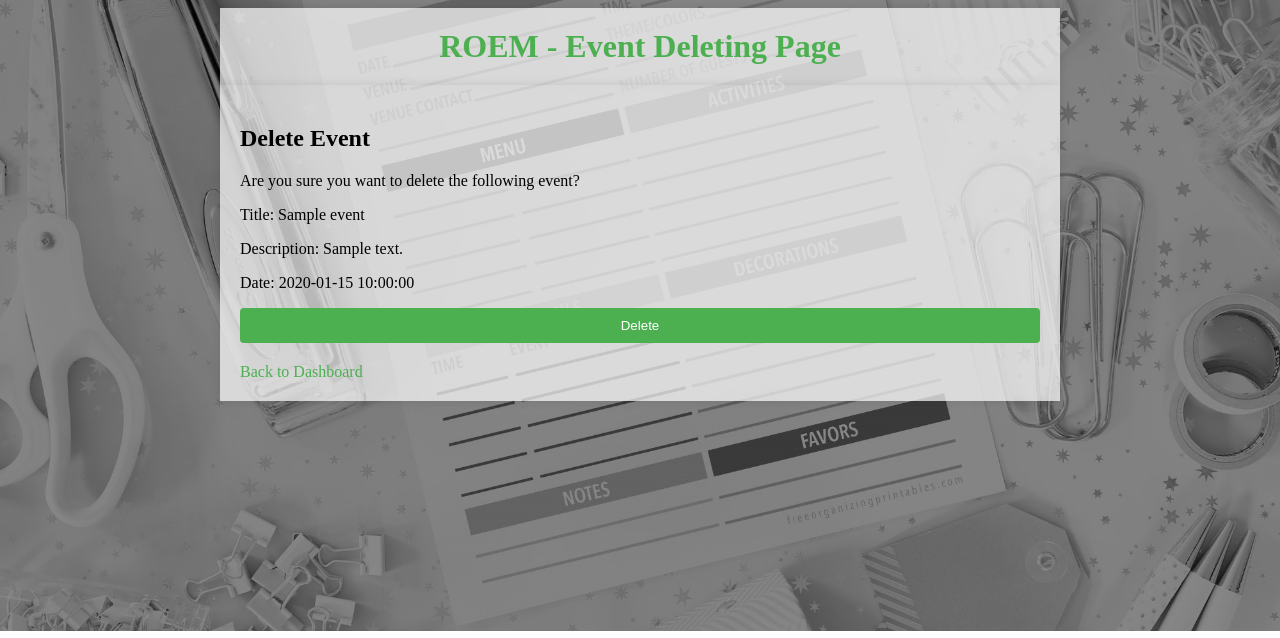
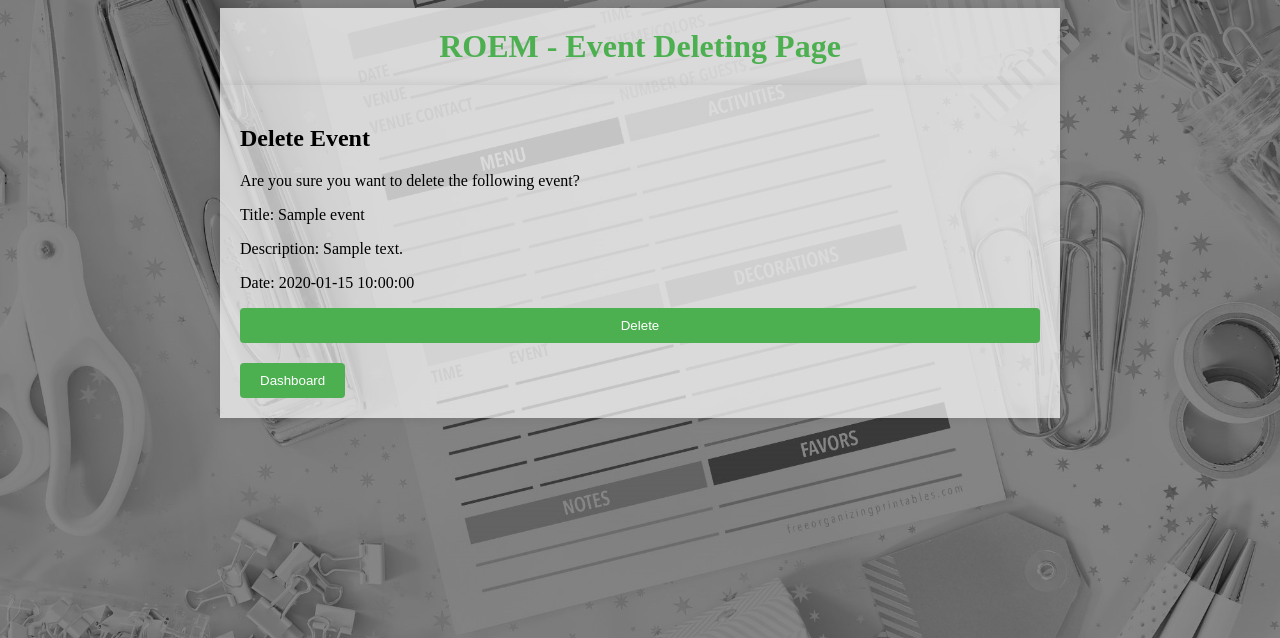
Before and after one commit to Kemal-RC-GH/Final_Project-ROEM, a Flask app: template templates/delete_event.html in a window 1280 px wide. Shown: the top 638 px of the page. Run offline with Flask 3, Linux system fonts and the light colour scheme; the template is opened without the code that fills it: most values are stand-ins (such as "Sample title", 1, 10 or a date in 2020).

Commit message:
Dashboard button

```diff
--- a/templates/delete_event.html
+++ b/templates/delete_event.html
@@ -25,7 +25,7 @@
             <p class="error-message">{{ message }}</p>
             {% endfor %}
         </div>
-        <a href="/dashboard">Back to Dashboard</a>
+        <button onclick="location.href='/dashboard'">Dashboard</button>
     </div>
 </body>
 </html>
```
